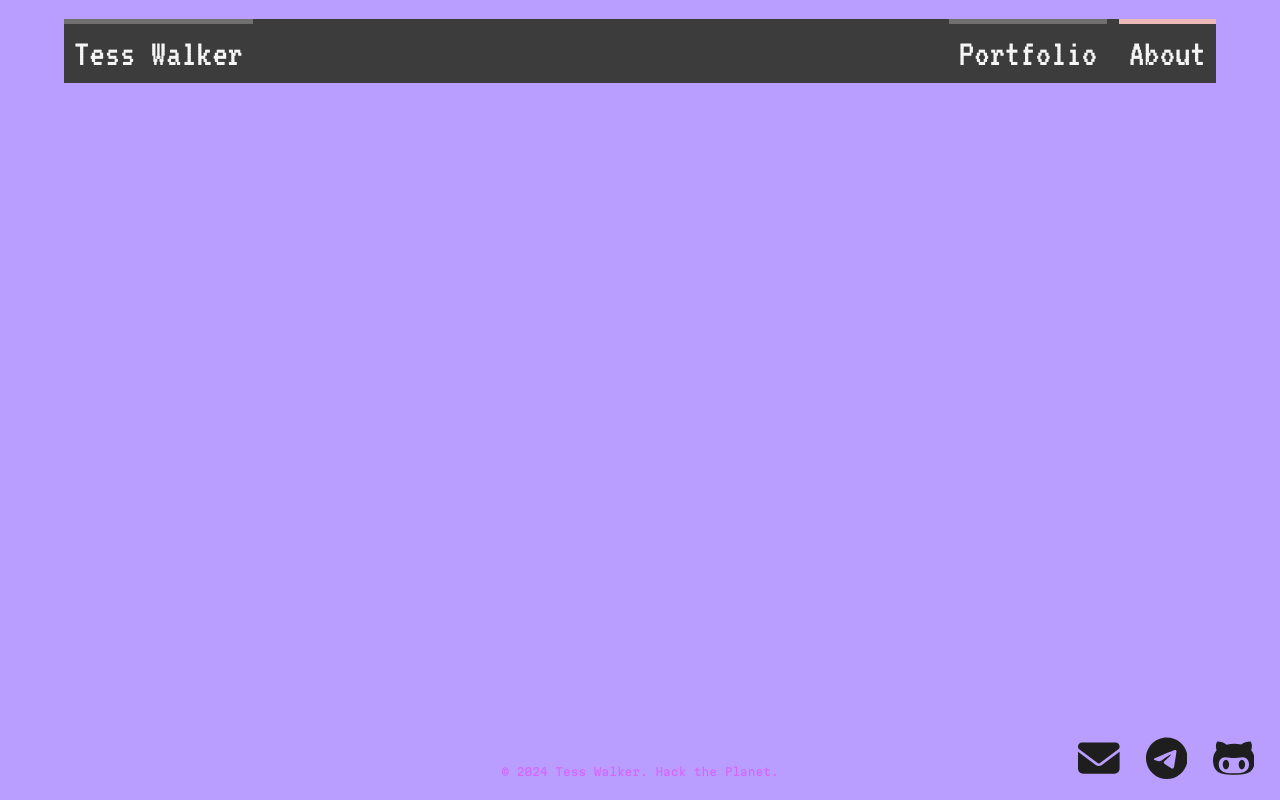
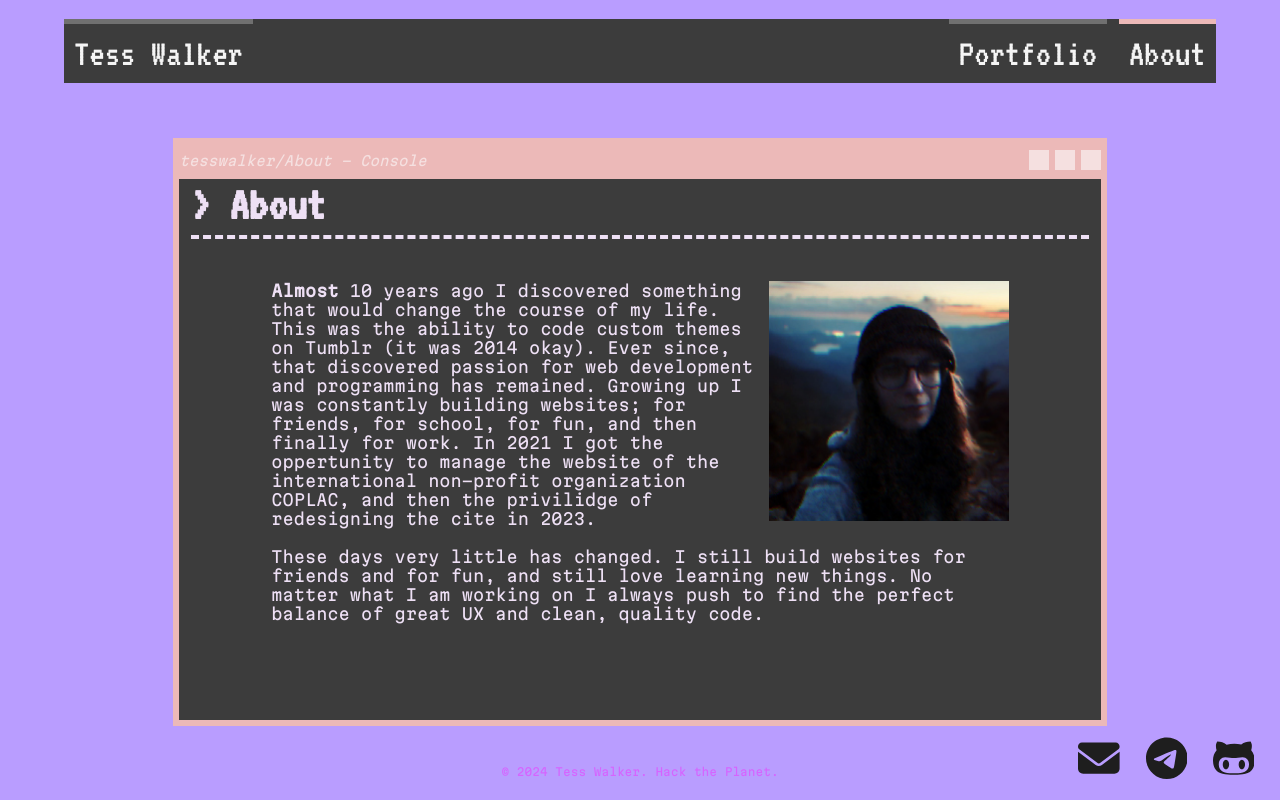
Before and after one commit to raine-y/rainehwalker, a plain HTML site: page about.html in a window 1280 px wide. Drawn offline with Linux system fonts and the light colour scheme.

Commit message:
first draft finished

```diff
--- a/about.html
+++ b/about.html
@@ -51,5 +51,32 @@
             © 2024 Tess Walker. Hack the Planet.
         </p>
     </div>
+    <div id="content">
+        <div id="popup-container">
+            <div id="popup-header">
+                <p><i>tesswalker/About - Console</i></p>
+                <div id="resize">
+                    <div id="resize-box"></div>
+                    <div id="resize-box"></div>
+                    <div id="resize-box"></div>
+                </div>
+            </div>
+            <div id="about-container">
+                <div id="about-header">
+                    <h1>
+                        > About
+                    </h1>
+                    <div id="break"></div>
+                </div>
+                <div id="about-block">
+                    <p>
+                        <img src="images/tess.jpg">
+                        <b>Almost</b> 10 years ago I discovered something that would change the course of my life. This was the ability to code custom themes on Tumblr (it was 2014 okay). Ever since, that discovered passion for web development and programming has remained. Growing up I was constantly building websites; for friends, for school, for fun, and then finally for work. In 2021 I got the oppertunity to manage the website of the international non-profit organization COPLAC, and then the privilidge of redesigning the cite in 2023.<br><br>These days very little has changed. I still build websites for friends and for fun, and still love learning new things. No matter what I am working on I always push to find the perfect balance of great UX and clean, quality code.
+                    </p>
+
+                </div>
+            </div>
+        </div>
+    </div>
 </body>
 </html>
--- a/styles/about.css
+++ b/styles/about.css
@@ -116,3 +116,111 @@ body, html {
   font-size: 11px;
   color: #D664FF;
 }
+
+/* CONTENT */
+
+#content {
+  height: 100vh;
+  display: flex;
+  flex-direction: column;
+  align-items: center;
+  justify-content: center;
+}
+
+
+
+/* POPUP */
+
+#popup-container {
+  display: flex;
+  flex-direction: column;
+  border: 6px solid #ECB9B8;
+  position: relative;
+  z-index: 15;
+  margin-top: 4rem;
+  width: 72vw;
+  height: 72vh;
+  background-color: #3C3C3C;
+}
+
+#popup-header {
+  display: flex;
+  flex-direction: row;
+  justify-content: space-between;
+  align-items: center;
+  height: 32px;
+  width: 100%;
+  background-color: #ECB9B8;
+  color: #F5E0E0;
+  padding-bottom: 3px;
+  font-family: 'Martian_Mono';
+  font-size: .85rem;
+}
+
+#about-header {
+  display: flex;
+  flex-direction: column;
+  justify-content: start;
+}
+
+#about-header > h1 {
+  color: #eee0f5;
+  font-family: 'VT323';
+  font-size: 3rem;
+  margin: 0;
+  padding-top: 2px;
+  padding-bottom: 6px;
+  padding-left: 12px;
+}
+
+#break {
+  width: calc(100% - 24px);
+  height: 2px;
+  border-top: dashed 4px #eee0f5;
+  margin-left: auto;
+  margin-right: auto;
+}
+
+#resize {
+  display: flex;
+  flex-direction: row;
+}
+
+#resize-box {
+  height: 20px;
+  width: 20px;
+  background-color: #F5E0E0;
+  margin-left: 6px;
+}
+
+#about-container {
+  height: 100%;
+  width: 100%;
+  overflow: hidden;
+}
+
+#about-block {
+  display: flex;
+  flex-direction: column;
+  overflow-y: scroll;
+  height: 100%;
+  width: 100%;
+}
+
+#about-block > p {
+  margin-top: 40px;
+  width: 80%;
+  margin-left: auto;
+  margin-right: auto;
+  color: #eee0f5;
+  font-size: 1rem;
+  font-family: 'Martian_Mono';
+}
+
+img {
+  float: right;
+  width: 240px;
+  height: 240px;
+  margin-left: 10px;
+  margin-bottom: 10px;
+}
--- a/styles/portfolio.css
+++ b/styles/portfolio.css
@@ -238,6 +238,11 @@ h3 {
   font-weight: 700;
 }
 
+li {
+  margin-bottom: 20px;
+
+}
+
 li > a {
   color: #eee0f5;
   font-size: 1rem;
```
Also changed, not shown: portfolio.html (+13 -13 lines), images/tess.jpg (added).
